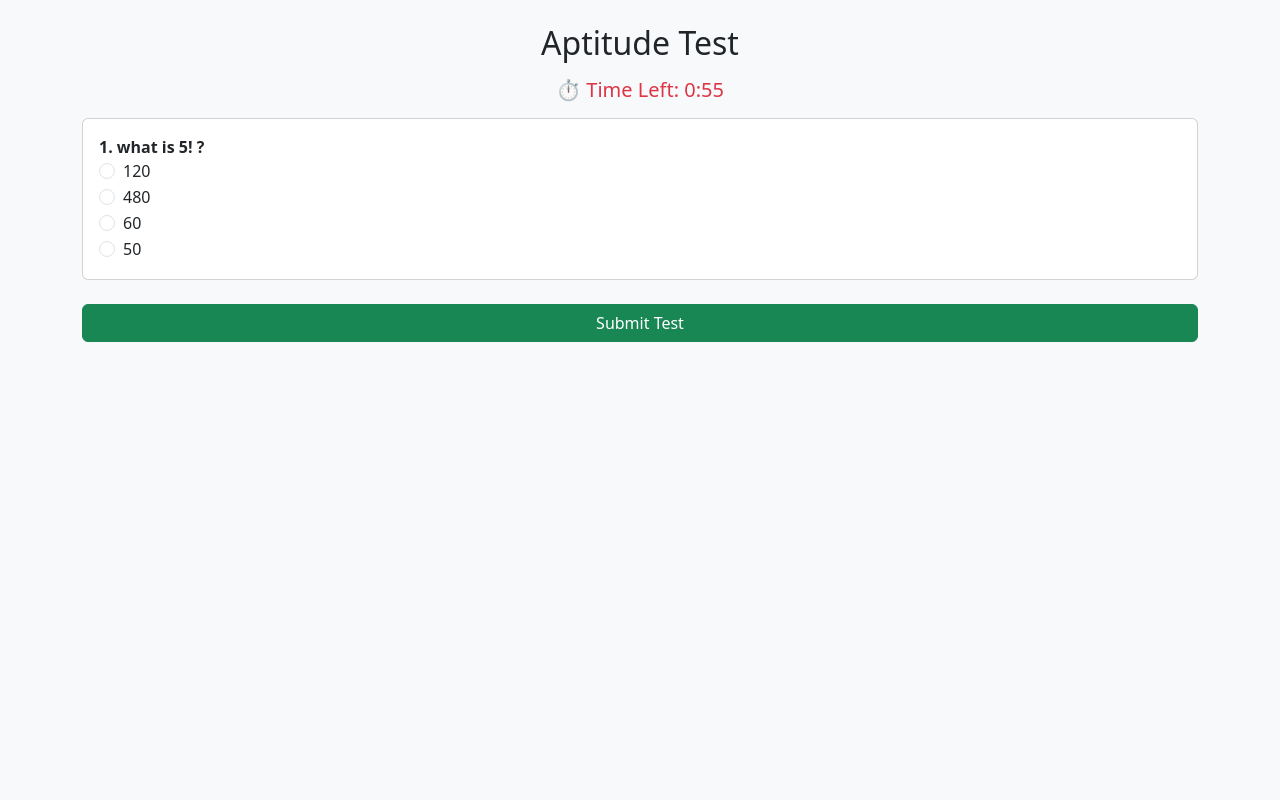
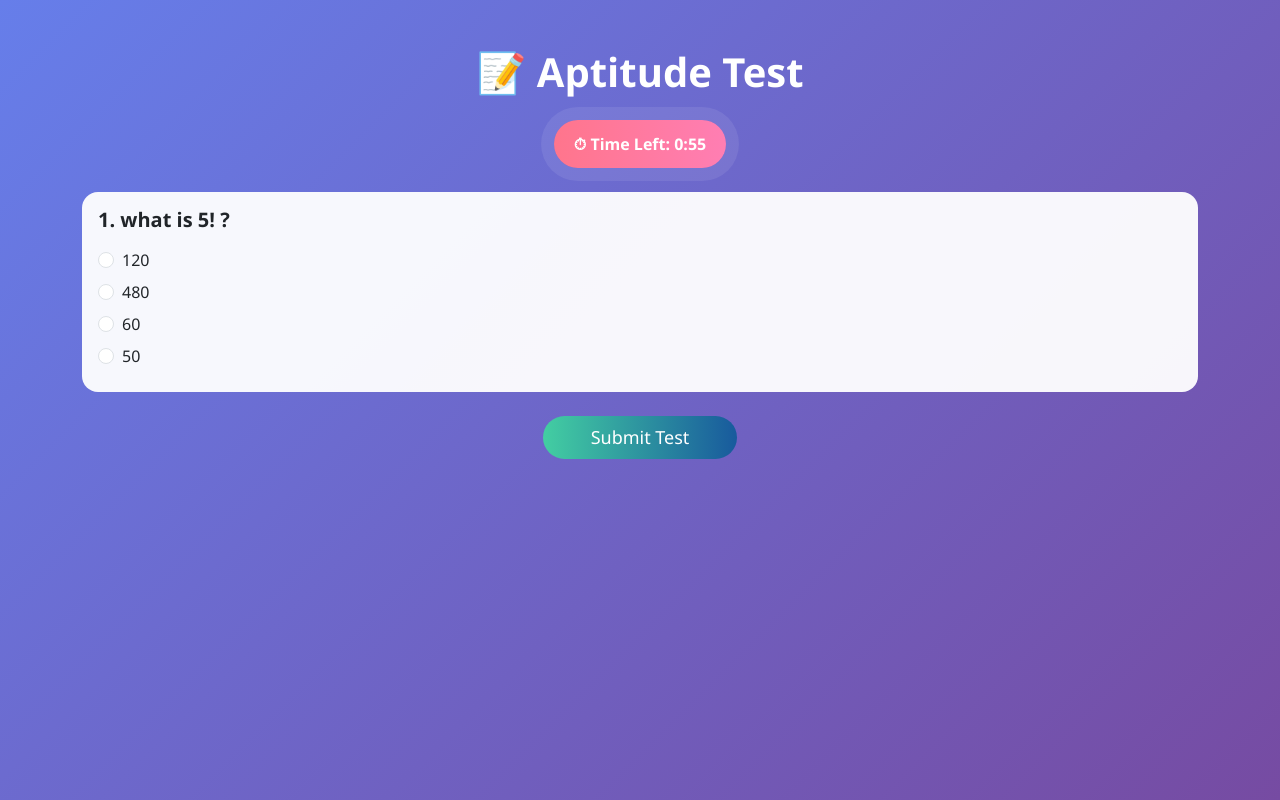
Before and after one commit to Darshan455111/AptiTest, a Django app: page / in a window 1280 px wide. Run offline with Django 5.2, Linux system fonts and the light colour scheme; data comes from the database, SQL or seed files in the repository.

Commit message:
Improved UI

```diff
--- a/testapp/templates/testapp/test.html
+++ b/testapp/templates/testapp/test.html
@@ -7,6 +7,66 @@
     <!-- Bootstrap -->
     <link href="https://cdn.jsdelivr.net/npm/bootstrap@5.3.2/dist/css/bootstrap.min.css" rel="stylesheet">
 
+    <!-- Bootstrap Icons -->
+    <link href="https://cdn.jsdelivr.net/npm/bootstrap-icons@1.11.3/font/bootstrap-icons.css" rel="stylesheet">
+
+    <style>
+        body {
+            min-height: 100vh;
+            background: linear-gradient(135deg, #667eea, #764ba2);
+            font-family: 'Segoe UI', sans-serif;
+        }
+
+        .test-container {
+            animation: fadeIn 0.8s ease-in-out;
+        }
+
+        .question-card {
+            border: none;
+            border-radius: 16px;
+            transition: transform 0.3s ease, box-shadow 0.3s ease;
+            background: rgba(255, 255, 255, 0.95);
+        }
+
+        .question-card:hover {
+            transform: translateY(-6px);
+            box-shadow: 0 20px 40px rgba(0,0,0,0.15);
+        }
+
+        .timer-box {
+            background: linear-gradient(90deg, #ff758c, #ff7eb3);
+            color: white;
+            padding: 12px 20px;
+            border-radius: 50px;
+            font-weight: 600;
+            display: inline-block;
+            animation: pulse 1.5s infinite;
+        }
+
+        .submit-btn {
+            background: linear-gradient(90deg, #43cea2, #185a9d);
+            border: none;
+            border-radius: 50px;
+            font-size: 18px;
+            transition: transform 0.3s ease;
+        }
+
+        .submit-btn:hover {
+            transform: scale(1.05);
+        }
+
+        @keyframes fadeIn {
+            from { opacity: 0; transform: translateY(30px); }
+            to { opacity: 1; transform: translateY(0); }
+        }
+
+        @keyframes pulse {
+            0% { box-shadow: 0 0 0 0 rgba(255,255,255,0.6); }
+            70% { box-shadow: 0 0 0 15px rgba(255,255,255,0); }
+            100% { box-shadow: 0 0 0 0 rgba(255,255,255,0); }
+        }
+    </style>
+
     <script>
         let timeLeft = {{ time_limit }};
         function startTimer() {
@@ -15,32 +75,39 @@
                     clearInterval(timer);
                     document.getElementById("testForm").submit();
                 }
-                let minutes = Math.floor(timeLeft / 60);
-                let seconds = timeLeft % 60;
-                document.getElementById("timer").innerHTML =
-                    minutes + ":" + (seconds < 10 ? "0" : "") + seconds;
+                let m = Math.floor(timeLeft / 60);
+                let s = timeLeft % 60;
+                document.getElementById("timer").innerText =
+                    m + ":" + (s < 10 ? "0" : "") + s;
                 timeLeft--;
             }, 1000);
         }
     </script>
 </head>
 
-<body onload="startTimer()" class="bg-light">
+<body onload="startTimer()">
 
-<div class="container mt-4">
-    <h2 class="text-center mb-3">Aptitude Test</h2>
-    <h5 class="text-center text-danger">⏱ Time Left: <span id="timer"></span></h5>
+<div class="container py-5 test-container">
+
+    <div class="text-center mb-4 text-white">
+        <h1 class="fw-bold">📝 Aptitude Test</h1>
+        <div class="timer-box mt-3">
+            ⏱ Time Left: <span id="timer"></span>
+        </div>
+    </div>
 
     <form method="post" id="testForm">
         {% csrf_token %}
 
         {% for q in questions %}
-        <div class="card mt-3">
+        <div class="card question-card mb-4">
             <div class="card-body">
-                <b>{{ forloop.counter }}. {{ q.question_text }}</b>
+                <h5 class="fw-bold mb-3">
+                    {{ forloop.counter }}. {{ q.question_text }}
+                </h5>
 
                 {% for opt in q.option_set.all %}
-                <div class="form-check">
+                <div class="form-check mb-2">
                     <input class="form-check-input" type="radio"
                            name="{{ q.id }}" value="{{ opt.id }}">
                     <label class="form-check-label">
@@ -52,9 +119,12 @@
         </div>
         {% endfor %}
 
-        <button type="submit" class="btn btn-success mt-4 w-100">
-            Submit Test
-        </button>
+        <div class="text-center">
+            <button type="submit" class="btn submit-btn px-5 py-2 text-white">
+                Submit Test
+            </button>
+        </div>
+
     </form>
 </div>
 
--- a/testapp/views.py
+++ b/testapp/views.py
@@ -1,25 +1,49 @@
 from django.shortcuts import render
 from .models import Question
 
+
 def test_view(request):
+    # Fetch all questions
     questions = Question.objects.all()
     total_questions = questions.count()
+
+    # Time limit: 1 minute per question
     time_limit = total_questions * 60  # seconds
 
+    # If form submitted (manual or auto)
     if request.method == "POST":
         score = 0
-        for q in questions:
-            selected = request.POST.get(str(q.id))
-            if selected:
-                if q.option_set.filter(id=selected, is_correct=True).exists():
+
+        for question in questions:
+            selected_option_id = request.POST.get(str(question.id))
+
+            if selected_option_id:
+                # Check if selected option is correct
+                if question.option_set.filter(
+                        id=selected_option_id,
+                        is_correct=True
+                ).exists():
                     score += 1
 
-        return render(request, "testapp/result.html", {
-            "score": score,
-            "total": total_questions
-        })
+        # Calculate percentage safely
+        percentage = int((score / total_questions) * 100) if total_questions > 0 else 0
 
-    return render(request, "testapp/test.html", {
-        "questions": questions,
-        "time_limit": time_limit
-    })
+        return render(
+            request,
+            "testapp/result.html",
+            {
+                "score": score,
+                "total": total_questions,
+                "percentage": percentage
+            }
+        )
+
+    # Initial test page load
+    return render(
+        request,
+        "testapp/test.html",
+        {
+            "questions": questions,
+            "time_limit": time_limit
+        }
+    )
```
Also changed, not shown: testapp/templates/testapp/result.html (+77 -12 lines).
